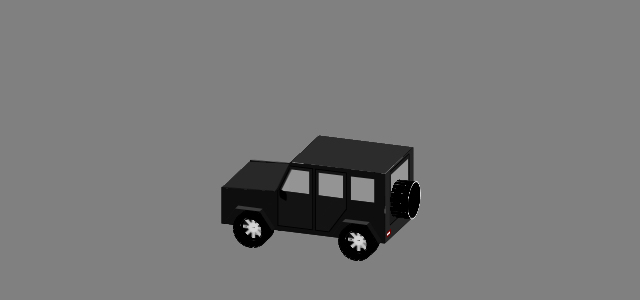
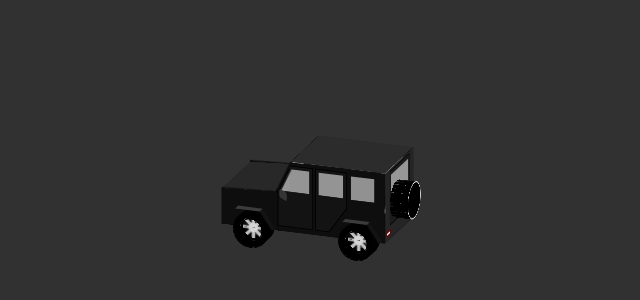
Before and after one commit to SabaKoberidze/HTML-car-with-react, a React (Vite) app in the folder 3dCars/: page / in a window 1280 px wide. Shown: the part 180-480 px from the top of the page, without its empty margins (323-963 px from the left). Built offline with nearby package versions, Linux system fonts and the light colour scheme.

Commit message:
colors adjusted

```diff
--- a/3dCars/src/components/gWagon/gWagonStyle.scss
+++ b/3dCars/src/components/gWagon/gWagonStyle.scss
@@ -1,7 +1,7 @@
 .gWagon{
   width: 100vw;
   height: 100vh;
-  background-color: grey;
+  background-color: rgb(49, 49, 49);
   display: flex;
   justify-content: center;
   align-items: center;
@@ -85,7 +85,7 @@
           transform-style: preserve-3d;
           width: 2.5mm;
           height: 4mm;
-          background-color:black;
+          background-color:rgb(53, 53, 53);
           transform-origin: top;
           top: 0.5mm;
           left: 6.8mm;
--- a/3dCars/src/components/wheel/wheel.tsx
+++ b/3dCars/src/components/wheel/wheel.tsx
@@ -14,7 +14,6 @@ const Wheel: React.FC<WheelProps> = ({ type, movement, rotation }) => {
   const rimRodCount = 8;
   const rimRods = Array.from({ length: rimRodCount }, (_, i) => i + 1);
 
-  // Construct classes based on props
   const wheelClass = `wheel ${type || ''} ${movement || ''} ${rotation || ''}`;
 
   return (
@@ -35,6 +34,7 @@ const Wheel: React.FC<WheelProps> = ({ type, movement, rotation }) => {
           <div className='wheelBorder'></div>
         </div>
         <div className='sideWheel'>
+
           <div className='wheelBorder'></div>
         </div>
         <div className="strips">
```
